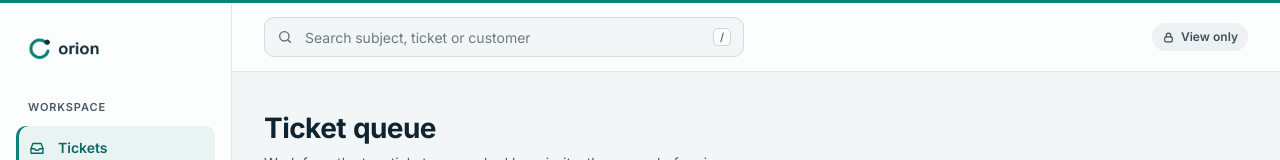
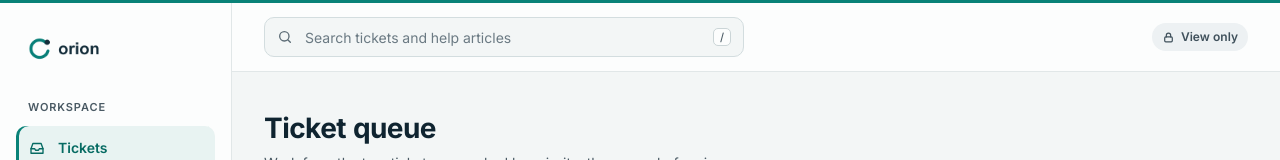
Before and after one commit to laxmimerit/orion-customer-support-agent, a Next.js app in the folder web/: page / in a window 1280 px wide. Shown: the top 160 px of the page. Built offline with nearby package versions, Linux system fonts and the light colour scheme.

Commit message:
Name what the desk search really covers
The box promised customers, but /api/search only returns tickets and help articles.

```diff
--- a/web/components/desk.tsx
+++ b/web/components/desk.tsx
@@ -22,11 +22,11 @@ export function TopBar({ children }: { children?: React.ReactNode }) {
   );
 }
 
-// Top bar for pages with nothing of their own to search: Enter searches tickets on the queue.
+// Top bar for pages with nothing of their own to search: Enter searches tickets and help articles on the queue.
 export function TicketSearchBar() {
   return (
     <TopBar>
-      <SearchField label="Search tickets" placeholder="Search subject, ticket or customer" action="/" shortcut />
+      <SearchField label="Search tickets and help articles" placeholder="Search tickets and help articles" action="/" shortcut />
     </TopBar>
   );
 }
--- a/web/components/queue.tsx
+++ b/web/components/queue.tsx
@@ -62,8 +62,8 @@ function SearchBar({ value, onChange }: { value: string; onChange: (value: strin
   return (
     <TopBar>
       <SearchField
-        label="Search tickets"
-        placeholder="Search subject, ticket or customer"
+        label="Search tickets and help articles"
+        placeholder="Search tickets and help articles"
         value={value}
         onChange={onChange}
         action="/"
```
